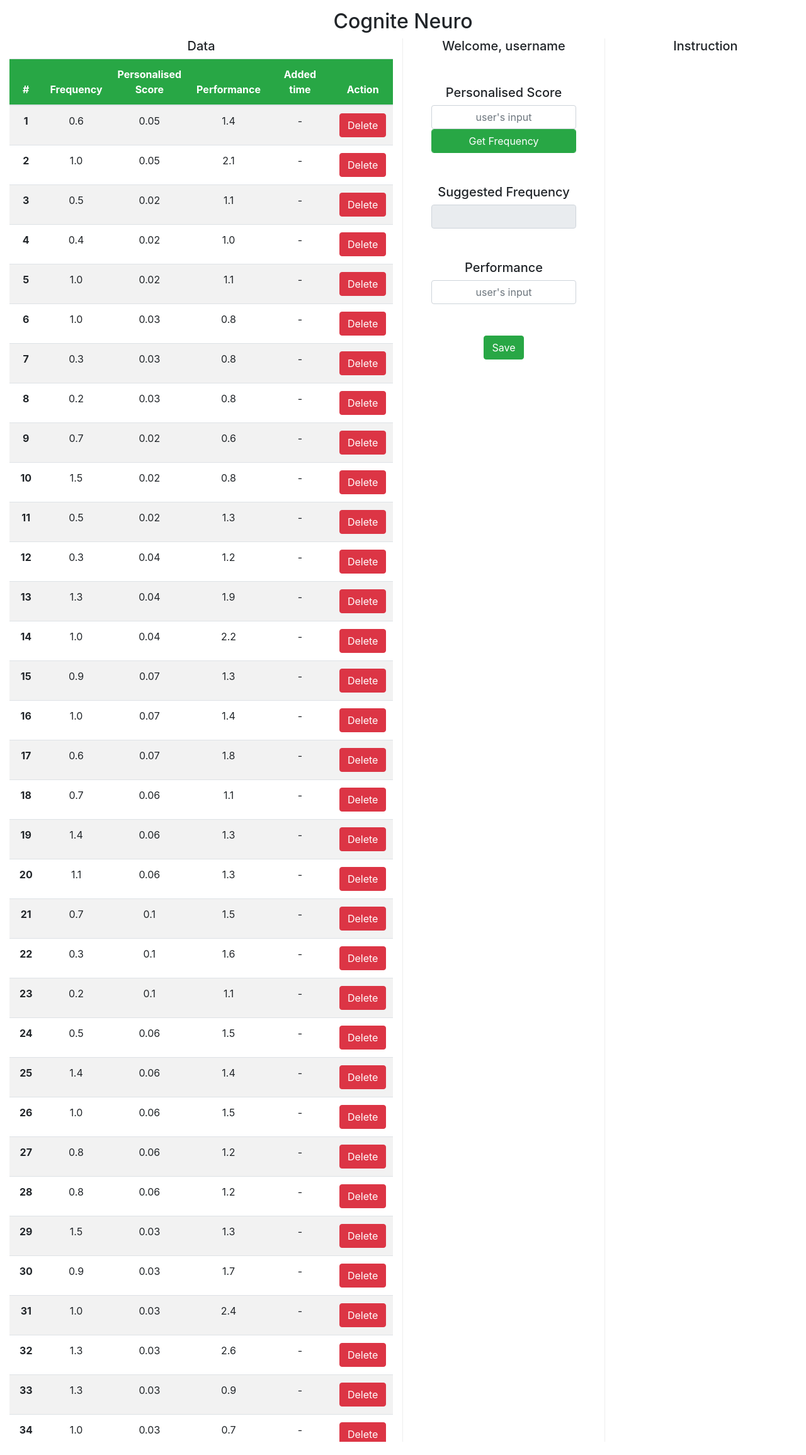
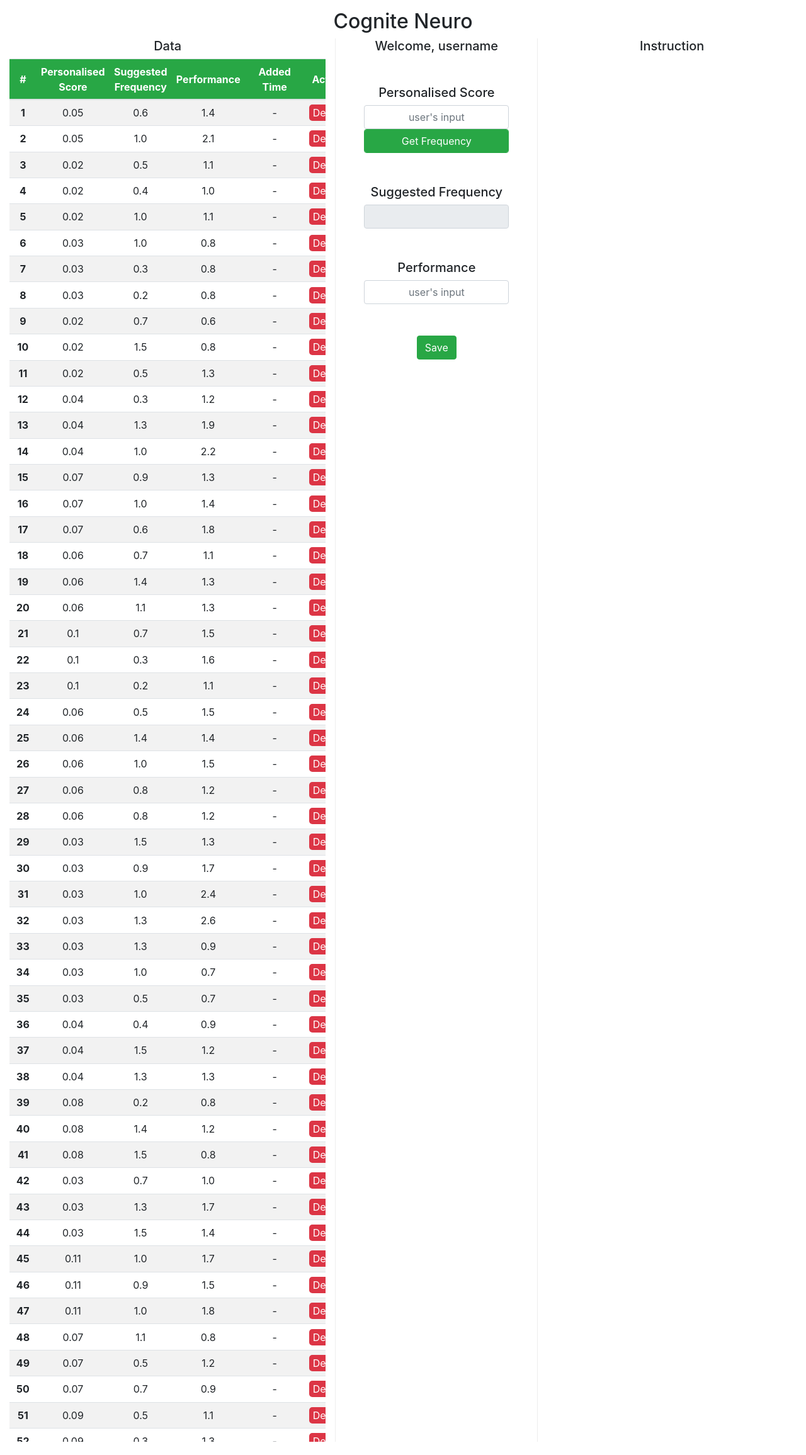
Before and after one commit to quocsonnguyen/cognite, a Flask app: page / in a window 1280 px wide. Shown: the top 2311 px of the page at 63% size. Run offline with Flask 2, Linux system fonts and the light colour scheme; some libraries are stand-ins or nearby versions.

Commit message:
:sparkles:

```diff
--- a/assets/index.css
+++ b/assets/index.css
@@ -15,6 +15,10 @@
     overflow-y: scroll;
 }
 
+.table td, .table th {
+    padding: .45rem;
+}
+
 thead {
     background-color: #28a745;
     color: white;
@@ -22,6 +26,14 @@ thead {
 
 th, td {
     text-align: center;
+}
+
+
+.col-titles {
+    display: flex;
+    align-self: center;
+    justify-content: center;
+    border-bottom: none;
 }
 
 .inputs-section {
@@ -46,3 +58,10 @@ input {
 .instruction-section {
     border-left: 1px solid #eee;
 }
+
+.button-delete {
+    color: white;
+    background-color: #dc3545;
+    border: none;
+    border-radius: 5px;
+}
--- a/assets/index.js
+++ b/assets/index.js
@@ -32,14 +32,14 @@ function deleteRow(rowId) {
                         let tr = document.createElement('tr')
                         tr.innerHTML = `
                             <tr>
-                                <th scope="row">${i+1}</th>
-                                <td>${result.data[i][0]}</td>
-                                <td>${result.data[i][1]}</td>
-                                <td>${result.data[i][2]}</td>
-                                <td>${result.data[i][3]}</td>
-                                <td>
+                                <th class="align-middle"  scope="row">${i+1}</th>
+                                <td class="align-middle">${result.data[i][1]}</td>
+                                <td class="align-middle">${result.data[i][0]}</td>
+                                <td class="align-middle">${result.data[i][2]}</td>
+                                <td class="align-middle">${result.data[i][3]}</td>
+                                <td class="align-middle">
                                     <button
-                                        class="btn btn-danger type="button"
+                                        class="button-delete" type="button"
                                         data-toggle="modal" data-target="#confirmDeleteModal"
                                         onclick="preDeleteRow(${i+1})">
                                         Delete
@@ -107,14 +107,14 @@ $(document).ready(function(){
                     let tr = document.createElement('tr')
                     tr.innerHTML = `
                         <tr>
-                            <th scope="row">${count}</th>
-                            <td>${freq.toFixed(1)}</td>
-                            <td>${ps.toFixed(2)}</td>
-                            <td>${p.toFixed(1)}</td>
-                            <td>${addedTime}</td>
-                            <td>
+                            <th class="align-middle" scope="row">${count}</th>
+                            <td class="align-middle">${ps.toFixed(2)}</td>
+                            <td class="align-middle">${freq.toFixed(1)}</td>
+                            <td class="align-middle">${p.toFixed(1)}</td>
+                            <td class="align-middle">${addedTime}</td>
+                            <td class="align-middle">
                                 <button
-                                    class="btn btn-danger type="button"
+                                    class="button-delete" type="button"
                                     data-toggle="modal" data-target="#confirmDeleteModal"
                                     onclick="preDeleteRow(${count})">
                                     Delete
--- a/data/data_copy.csv
+++ b/data/data_copy.csv
@@ -120,5 +120,5 @@
 0.6,8,0.069891,1.2109,-
 0.9,25,0.069891,0.63708,-
 1.3,35,0.069891,1.0293,-
-0.6,9,0.051321000000000006,1.215,-
-1.095722633384014,0,0.04,1.2, 11/12/2021 - 14:42
+1.0,0,1.0,1.0, 12/12/2021 - 12:52
+1, 0, 1, 1, 12/12/2021 - 12:53
--- a/templates/index.html
+++ b/templates/index.html
@@ -15,31 +15,31 @@
         <div id="container" class="container-fluid">
             <h2 class="text-center">Cognite Neuro</h2>
             <div class="row">
-                <div class="col-6 data-section">
+                <div class="col-5 data-section">
                     <h5 class="text-center">Data</h5>
                     <div class="table-data">
                         <table class="table table-striped">
                             <thead>
                                 <tr>
-                                    <th scope="col">#</th>
-                                    <th scope="col">Frequency</th>
+                                    <th scope="col" class="align-middle">#</th>
                                     <th scope="col">Personalised Score</th>
-                                    <th scope="col">Performance</th>
-                                    <th scope="col">Added time</th>
-                                    <th scope="col">Action</th>
+                                    <th scope="col">Suggested Frequency</th>
+                                    <th scope="col" class="align-middle">Performance</th>
+                                    <th scope="col" class="align-middle">Added Time</th>
+                                    <th scope="col" class="align-middle">Action</th>
                                 </tr>
                             </thead>
                             <tbody id="tbody">
                                 {% for row in table_data %}
                                     <tr>
-                                        <th scope="row">{{ loop.index0+1 }}</th>
-                                        <td>{{ row[0] }}</td>
-                                        <td>{{ row[1] }}</td>
-                                        <td>{{ row[2] }}</td>
-                                        <td>{{ row[3] }}</td>
-                                        <td>
+                                        <th class="align-middle" scope="row">{{ loop.index0+1 }}</th>
+                                        <td class="align-middle">{{ row[1] }}</td>
+                                        <td class="align-middle">{{ row[0] }}</td>
+                                        <td class="align-middle">{{ row[2] }}</td>
+                                        <td class="align-middle">{{ row[3] }}</td>
+                                        <td class="align-middle">
                                             <button
-                                                class="btn btn-danger" type="button"
+                                                class="button-delete" type="button"
                                                 data-toggle="modal" data-target="#confirmDeleteModal"
                                                 onclick="preDeleteRow('{{ loop.index0+1 }}')">
                                                 Delete
@@ -75,7 +75,7 @@
                     </div>
                 </div>
 
-                <div class="col-3 instruction-section">
+                <div class="col-4 instruction-section">
                     <h5 class="text-center">Instruction</h5>
                 </div>
             </div>
```
